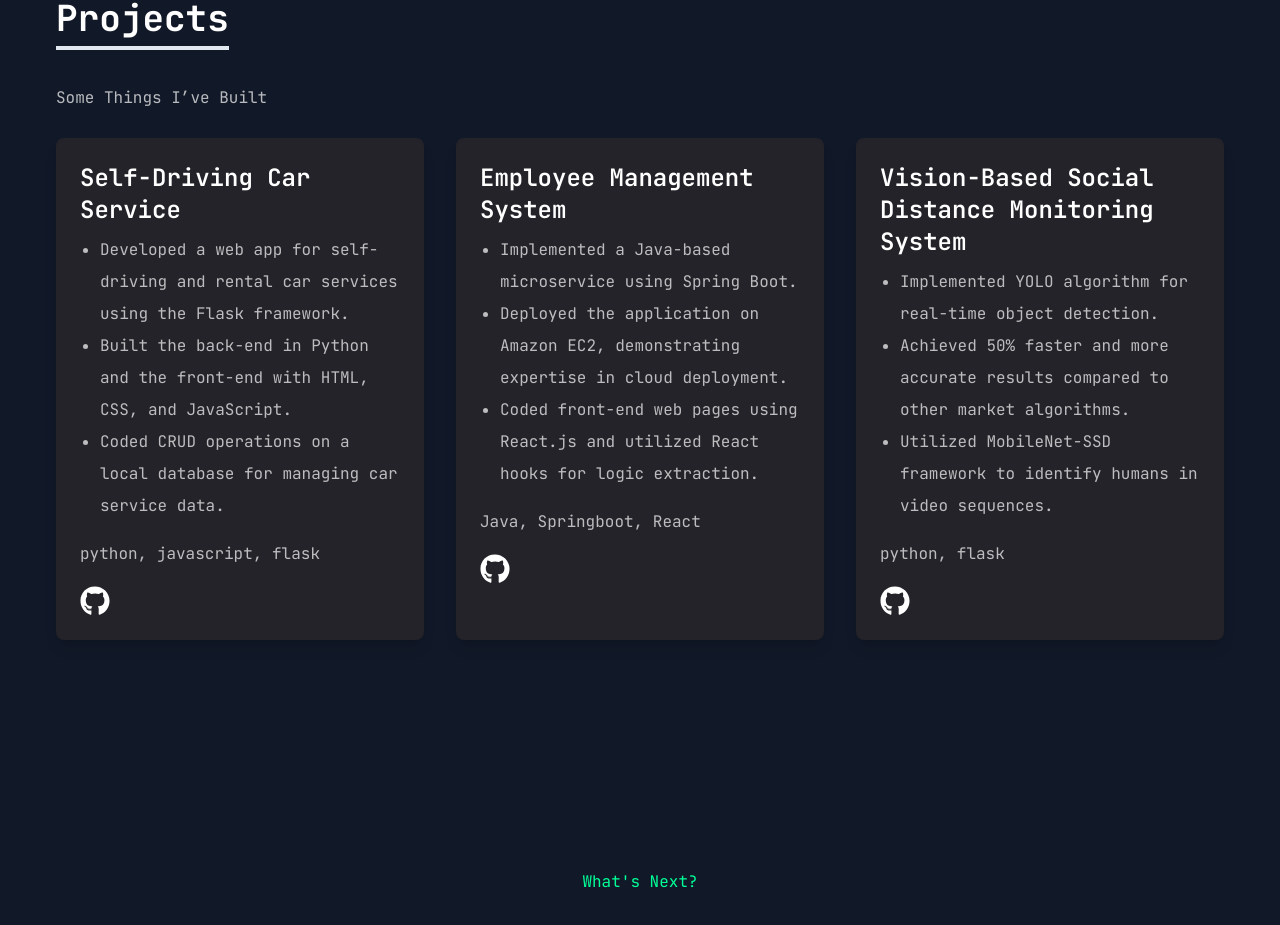
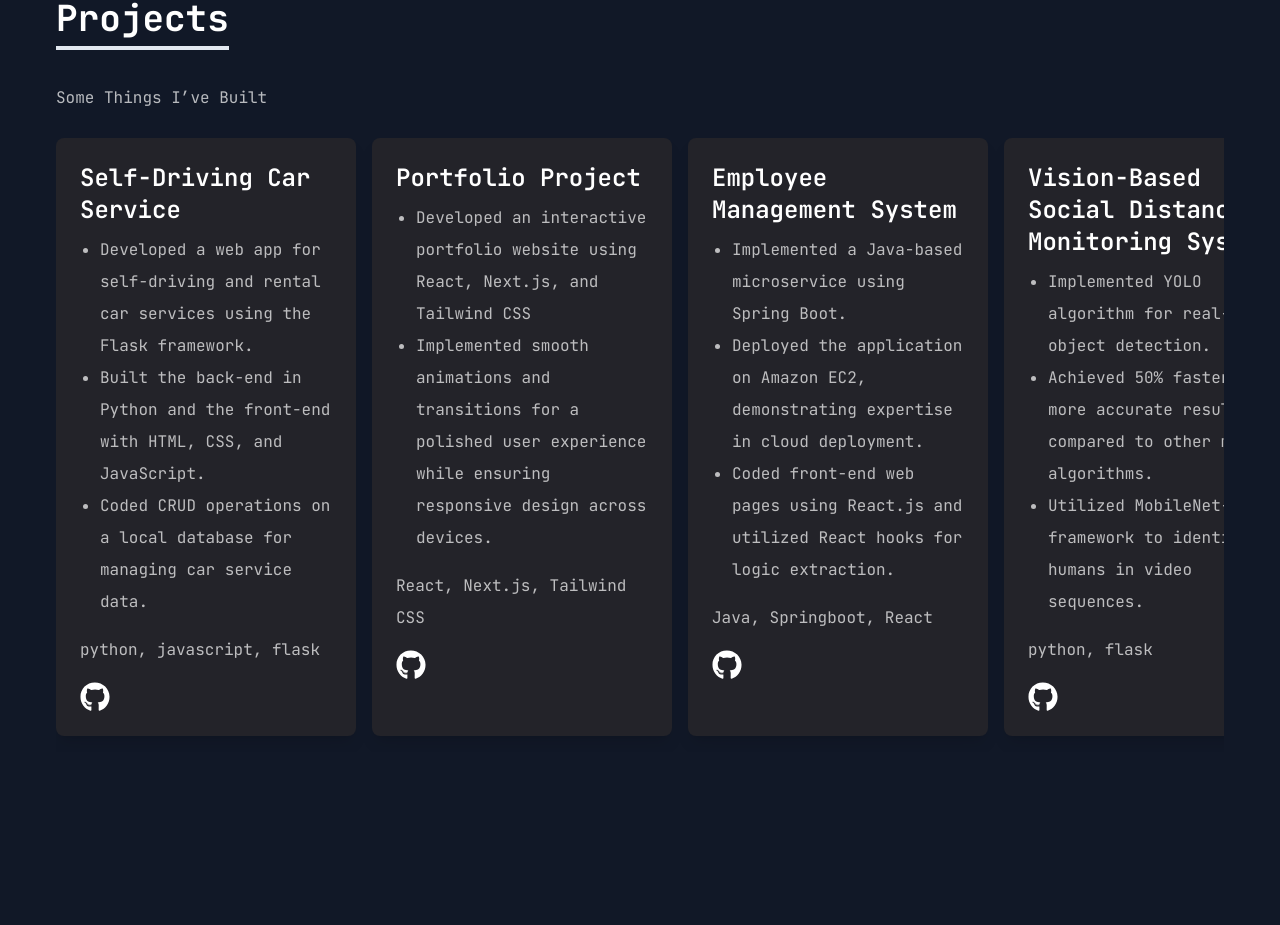
Before and after one commit to ruiner28/MyProfile, a Next.js app: page / in a window 1280 px wide. Shown: the part 2956-3881 px from the top of the page. Built offline with nearby package versions, Linux system fonts and the light colour scheme.

Commit message:
project changes

```diff
--- a/src/app/work/page.tsx
+++ b/src/app/work/page.tsx
@@ -23,6 +23,16 @@ const projects = [
     ],
     link: "https://github.com/ruiner28/DriveMe-Final",
     technologies: "python, javascript, flask",
+    socials: [{ icon: <FaGithub /> }],
+  },
+  {
+    title: "Portfolio Project",
+    description: [
+      "Developed an interactive portfolio website using React, Next.js, and Tailwind CSS",
+      "Implemented smooth animations and transitions for a polished user experience while ensuring responsive design across devices.",
+    ],
+    link: "https://github.com/ruiner28/MyProfile",
+    technologies: "React, Next.js, Tailwind CSS",
     socials: [{ icon: <FaGithub /> }],
   },
   {
@@ -56,11 +66,12 @@ const Work = () => {
         <span className="border-b-4 inline-block pb-2">Projects</span>
       </h3>
       <p className="text-left mb-6 text-white/70">Some Things I’ve Built</p>
-      <div className="grid grid-cols-1 md:grid-cols-2 lg:grid-cols-3 gap-8">
+
+      <div className="flex overflow-x-auto space-x-4 pb-4">
         {projects.map((project, index) => (
           <div
             key={index}
-            className="shadow-lg rounded-lg p-6 hover:shadow-2xl transition-shadow duration-300 bg-[#232329]"
+            className="min-w-[300px] shadow-lg rounded-lg p-6 transition-all duration-300 bg-[#232329] transform hover:shadow-2xl hover:scale-105"
           >
             <h3 className="text-2xl font-semibold mb-2">{project.title}</h3>
 
@@ -77,7 +88,7 @@ const Work = () => {
             <div className="flex space-x-4">
               {project.socials.map((item, socialIndex) => (
                 <Link legacyBehavior key={socialIndex} href={project.link}>
-                  <a className=" hover:text-gray-500 text-3xl">{item.icon}</a>
+                  <a className="hover:text-gray-500 text-3xl">{item.icon}</a>
                 </Link>
               ))}
             </div>
```
